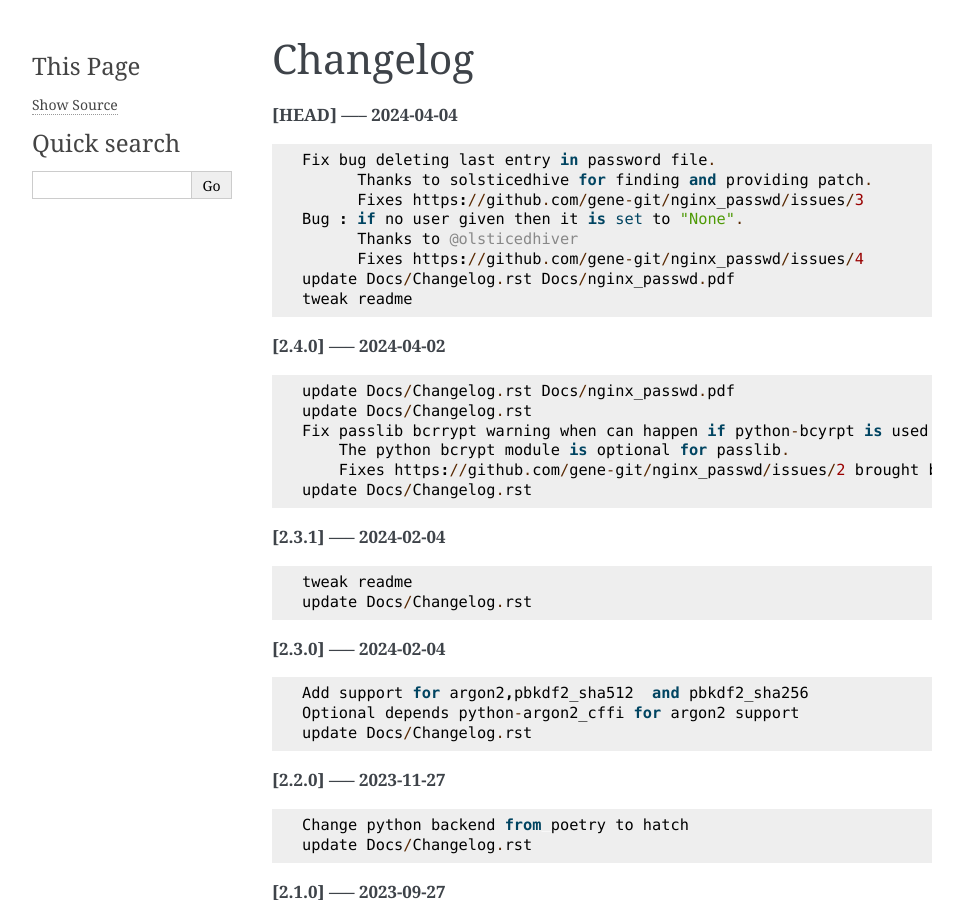
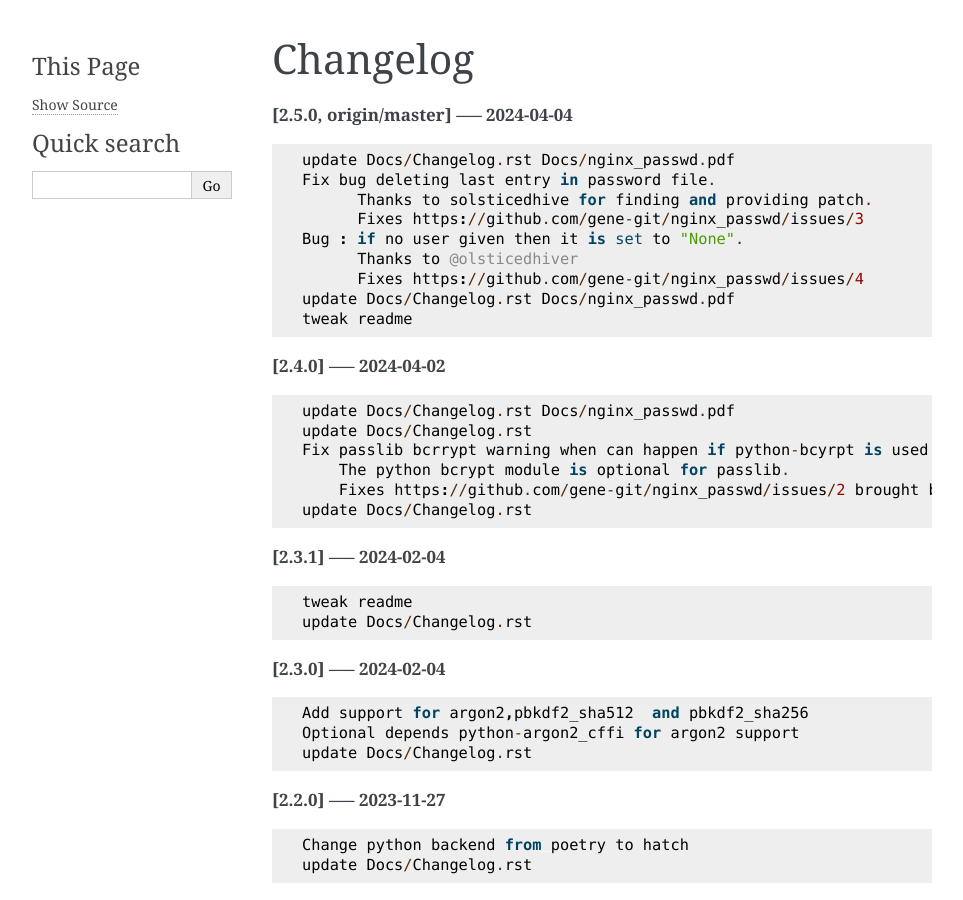
Before and after one commit to gene-git/nginx_passwd, a Sphinx documentation site: the page built from Docs/Changelog.rst, in a window 1280 px wide and 900 px high. Shown: the whole window, without its empty margins (148-1111 px from the left). Built offline with Sphinx 7.4.7, drawn with Linux system fonts in a browser that asks for light colours; pages that are not in the unit, such as notebooks, are missing from menus.

Commit message:
update Docs/Changelog.rst Docs/nginx_passwd.pdf

```diff
--- a/Docs/Changelog.rst
+++ b/Docs/Changelog.rst
@@ -1,8 +1,9 @@
 Changelog
 =========
 
-**[HEAD] ----- 2024-04-04** ::
+**[2.5.0, origin/master] ----- 2024-04-04** ::
 
+	    update Docs/Changelog.rst Docs/nginx_passwd.pdf
 	    Fix bug deleting last entry in password file.
 	          Thanks to solsticedhive for finding and providing patch.
 	          Fixes https://github.com/gene-git/nginx_passwd/issues/3
```
Also changed, not shown: 1 other file.
